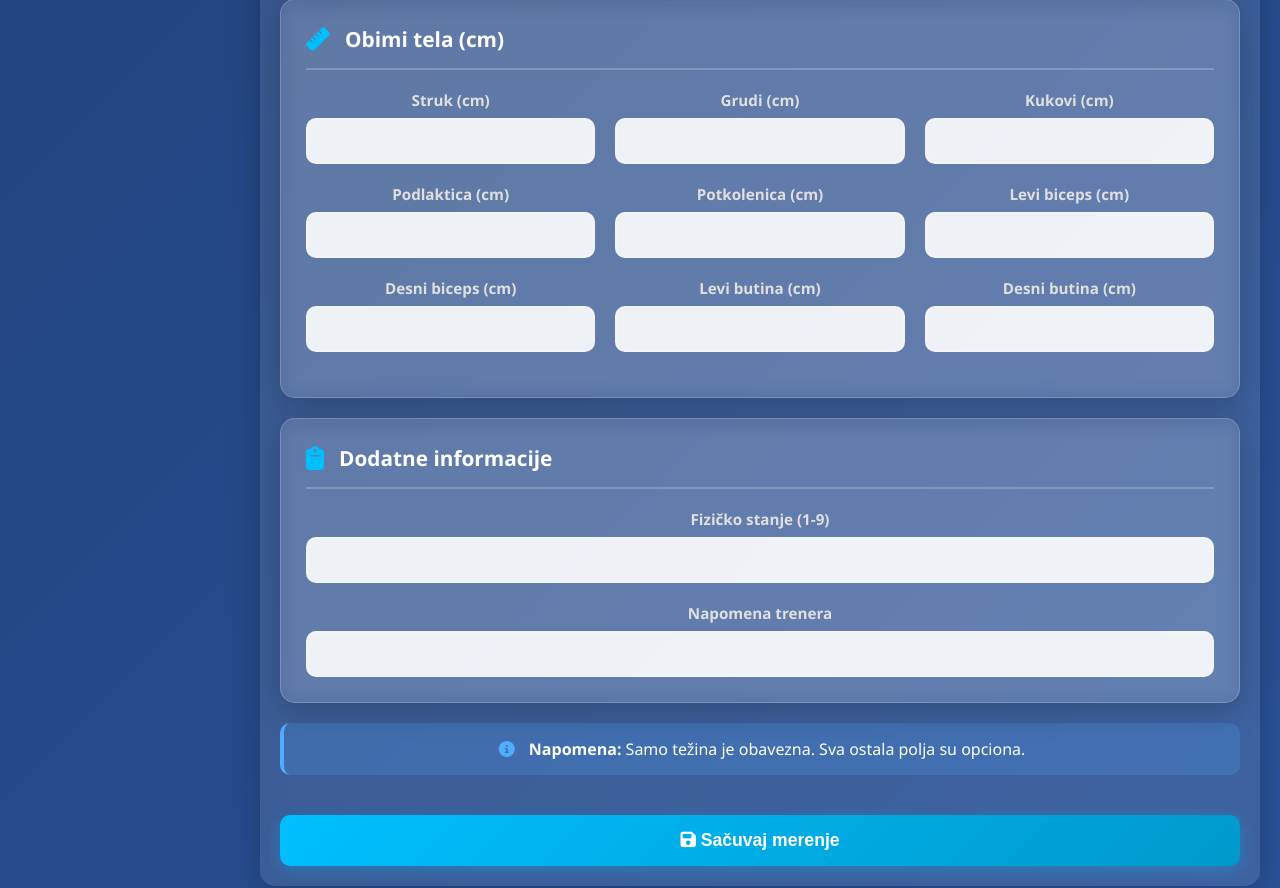
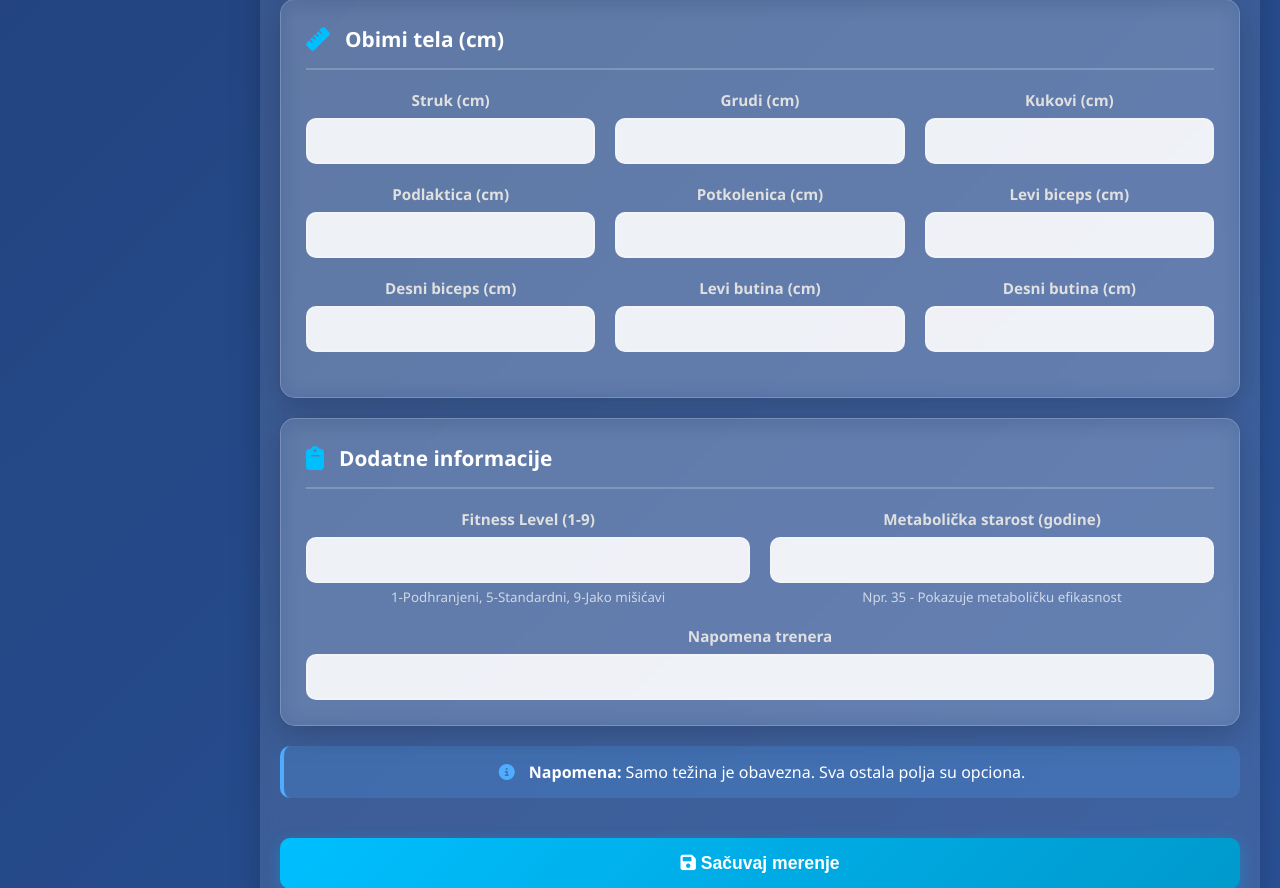
Before and after one commit to alchemistfitnesklub-debug/alchemist-fitness-backend, a Django app: template klub_app/templates/dodaj_merenje.html in a window 1280 px wide. Shown: the part 1325-2213 px from the top of the page. Run offline with Django 4.2, Linux system fonts and the light colour scheme; the template is opened without the code that fills it: most values are stand-ins (such as "Sample title", 1, 10 or a date in 2020); form fields are guessed from the names that the template uses.

Commit message:
Update dodaj_merenje.html

```diff
--- a/klub_app/templates/dodaj_merenje.html
+++ b/klub_app/templates/dodaj_merenje.html
@@ -410,8 +410,19 @@ body.dark-theme .form-group textarea {
 
             <div class="form-grid">
                 <div class="form-group">
-                    <label>Fizičko stanje (1-9)</label>
-                    {{ form.fizicko_stanje }}
+                    <label>Fitness Level (1-9)</label>
+                    {{ form.fizicki_status }}
+                    <small style="opacity: 0.7; margin-top: 5px; display: block;">
+                        1-Podhranjeni, 5-Standardni, 9-Jako mišićavi
+                    </small>
+                </div>
+
+                <div class="form-group">
+                    <label>Metabolička starost (godine)</label>
+                    {{ form.metabolic_age }}
+                    <small style="opacity: 0.7; margin-top: 5px; display: block;">
+                        Npr. 35 - Pokazuje metaboličku efikasnost
+                    </small>
                 </div>
             </div>
 
```
